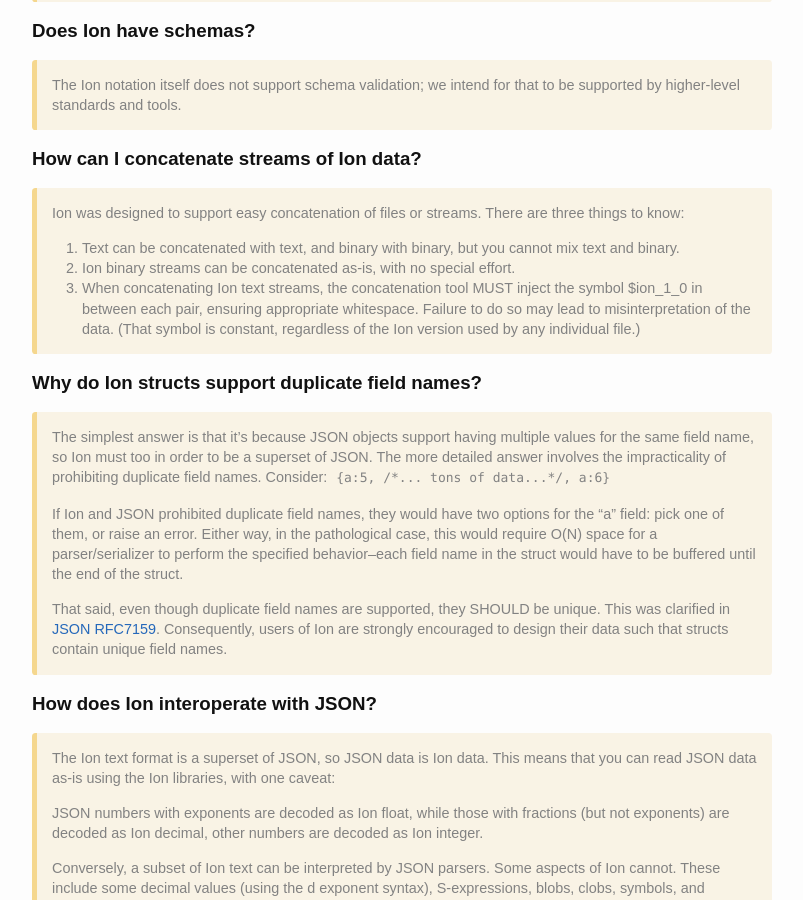
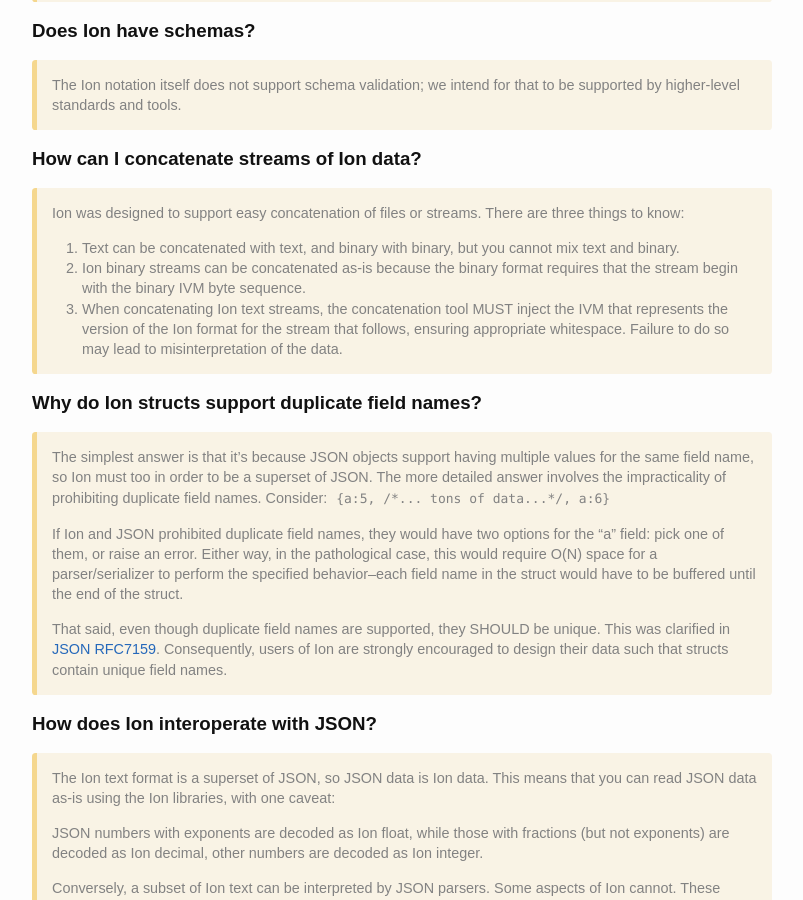
Before and after one commit to amazon-ion/ion-docs, a Jekyll site: the page built from help.md, in a window 1280 px wide and 900 px high, scrolled down 1131 px. Shown: the whole window, without its empty margins (238-1041 px from the left). Built offline with Jekyll 4.4.1, drawn with Linux system fonts in a browser that asks for light colours.

```diff
--- a/help.md
+++ b/help.md
@@ -41,8 +41,8 @@ There is a new community email list/forum that you can post questions to that th
 > Ion was designed to support easy concatenation of files or streams. There are three things to know:
 >
 > 1. Text can be concatenated with text, and binary with binary, but you cannot mix text and binary.
-> 1. Ion binary streams can be concatenated as-is, with no special effort.
-> 1. When concatenating Ion text streams, the concatenation tool MUST inject the symbol $ion_1_0 in between each pair, ensuring appropriate whitespace. Failure to do so may lead to misinterpretation of the data. (That symbol is constant, regardless of the Ion version used by any individual file.)
+> 1. Ion binary streams can be concatenated as-is because the binary format requires that the stream begin with the binary IVM byte sequence.
+> 1. When concatenating Ion text streams, the concatenation tool MUST inject the IVM that represents the version of the Ion format for the stream that follows, ensuring appropriate whitespace. Failure to do so may lead to misinterpretation of the data.
 
 ### Why do Ion structs support duplicate field names?
 
```
Also changed, not shown: docs.md (+3 -3 lines), docs/binary.md (+1 -1 lines), docs/glossary.md (+1 -1 lines), index.md (+9 -0 lines), libs.md (+3 -4 lines), 1 other file.
